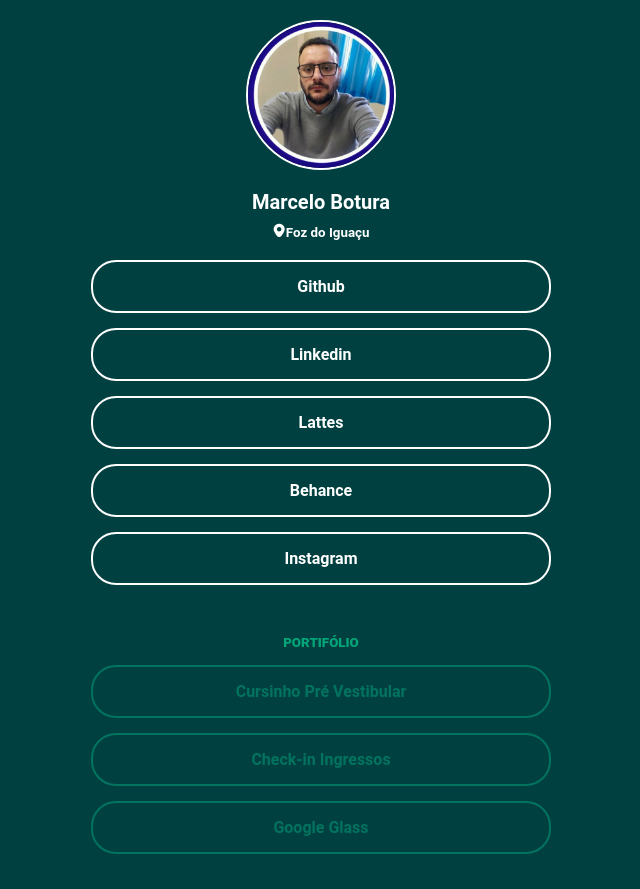
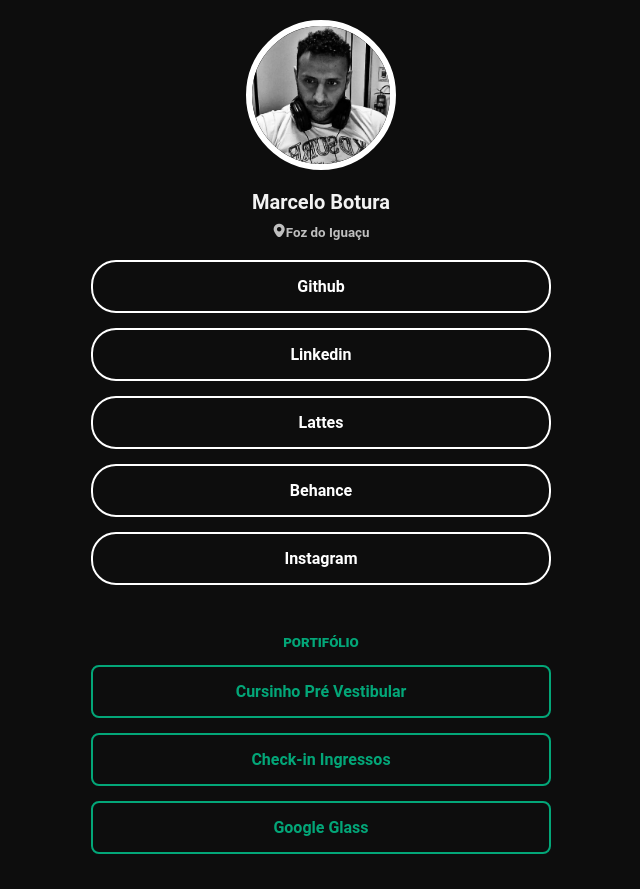
Before and after one commit to marcelobotura/souza, a plain HTML site: page index.html in a window 1280 px wide. Shown: the whole page, without its empty margins (319-959 px from the left). Drawn offline with nearby package versions, Linux system fonts and the light colour scheme.

Commit message:
Atualização 1.1
atualizando imagem e a cor

```diff
--- a/index.html
+++ b/index.html
@@ -12,7 +12,7 @@
 <body>
     <div class="container">
         <div class="header">
-            <img src="avatar-marcelobotura.png" alt="Foto de Perfil" class="profile-pic">
+            <img src="avatar-marcelobotura.jpg" alt="Foto de Perfil" class="profile-pic">
             <h1>Marcelo Botura</h1>
             <h3><i class="fi fi-sr-marker"></i>Foz do Iguaçu</h3>
         </div>
--- a/styles.css
+++ b/styles.css
@@ -8,7 +8,7 @@
 /* Estilos Personalizados */
 body {
     font-family: 'Roboto', sans-serif;
-    background: #014040;
+    background: #0D0D0D;
     text-align: center;
     padding: 0;
     margin: 0;
@@ -16,7 +16,7 @@ body {
 
 h1 {
     font-size: 15pt;
-    color:#ffffff;
+    color:#F2F2F2;
 }
 
 h2 {
@@ -32,7 +32,7 @@ h2 {
 h3 {
     margin-top: 10px;
     font-size: 10pt;
-    color: #ffffff;
+    color: #BFBFBF;
 }
 .container {
     width: 90%;
@@ -77,7 +77,7 @@ h3 {
 
 .link-list a:hover {
     background-color: #ffffff;
-    color:#731702;
+    color:#02735E;
 }
 
 .profile-pic {
@@ -85,7 +85,7 @@ h3 {
     width: 150px;
     height: 150px;
     border-radius: 50%;
-    border: 2px solid #ffffff;
+    border: 6px solid #ffffff;
     display: block;
     margin: 0 auto 20px;
 }
@@ -133,18 +133,18 @@ h3 {
 
 .projetinhos a {
     text-decoration: none;
-    color: #02735E;
+    color: #03A678;
     font-weight: bold;
     padding: 15px 20px;
-    border: 2px solid #02735E;
-    border-radius: 25px;
+    border: 2px solid #03A678;
+    border-radius: 8px;
     display: block;
     transition: background-color 0.3s, color 0.3s;
 }
 
 .projetinhos a:hover {
-    background-color: #731702;
-    color:#fff;
+    background-color: #F2F2F2;
+    color:#0D0D0D;
 }
 
 .projetinhos h1:hover {
```
Also changed, not shown: avatar-marcelobotura.jpg (added).
